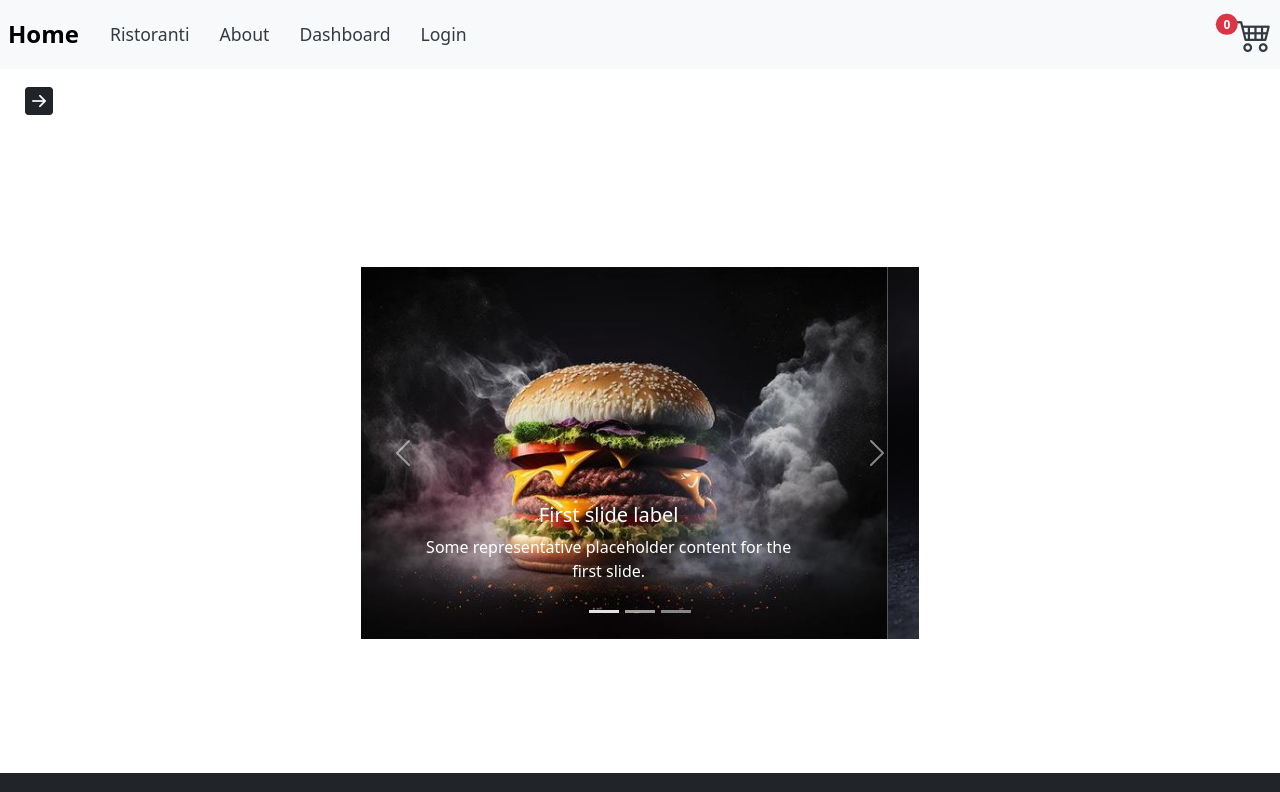
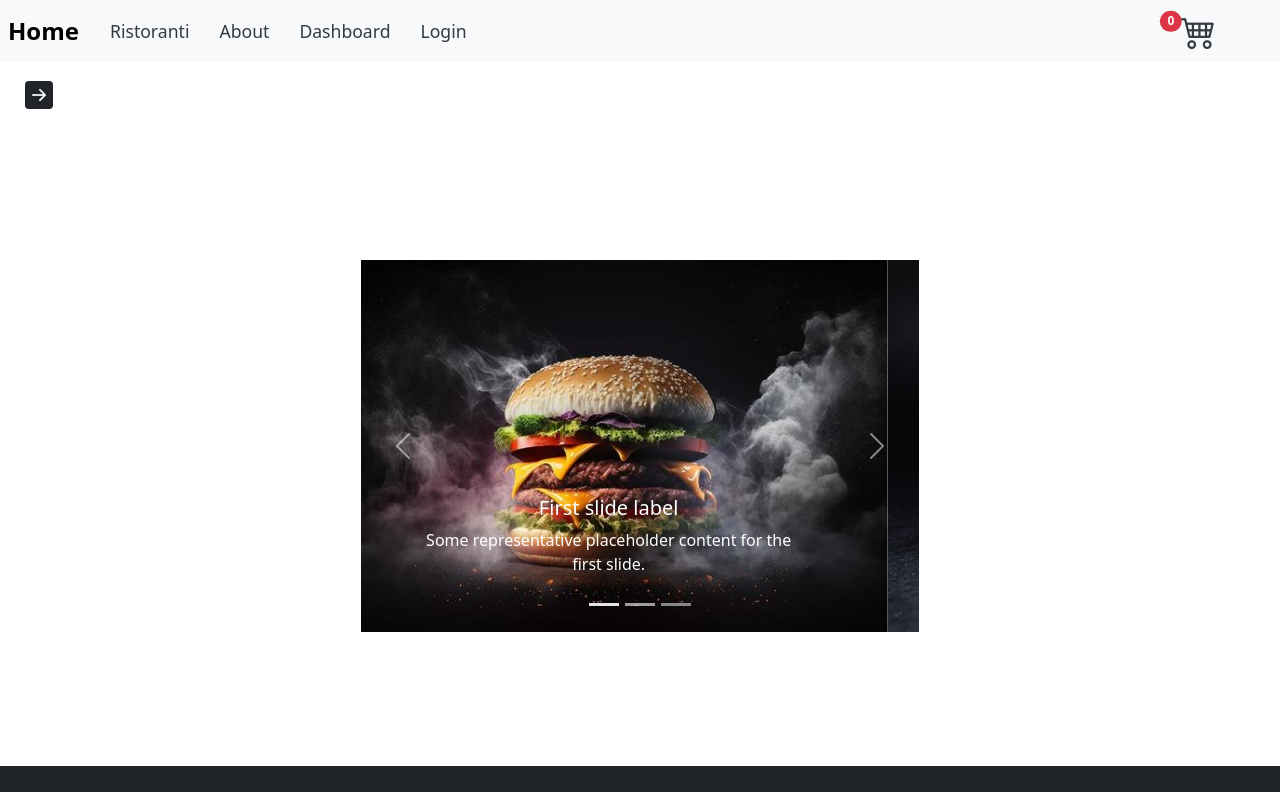
Before and after one commit to netsamma/food-delivery-fe, an Angular app: page / in a window 1280 px wide. Shown: the top 792 px of the page. Built offline with nearby package versions, Linux system fonts and the light colour scheme; a web font is replaced by a local one.

Commit message:
Cart icon on mobile display

```diff
--- a/src/app/components/navbar/navbar.component.css
+++ b/src/app/components/navbar/navbar.component.css
@@ -48,3 +48,15 @@
   overflow-x: hidden;
   transition: 0.5s;
 }
+
+.cart-container {
+  position: relative;
+}
+
+/* Centra l'icona del carrello su dispositivi mobili */
+@media (min-width: 767.98px) {
+  .cart-container {
+    position: absolute;
+    right: 5%;
+  }
+}
--- a/src/app/components/navbar/navbar.component.html
+++ b/src/app/components/navbar/navbar.component.html
@@ -22,8 +22,8 @@
           <a class="nav-link" routerLink="" (click)="logout()">Logout</a>
         </li>
         <!-- <input (input)="onSearch($event)" [class.d-none]="isOpen" class="form-control mr-sm-2 mx-5" type="search" placeholder="Cerca" aria-label="Cerca"> -->
-        <li class="nav-item ms-auto" >
-          <!-- [class.d-none]="isOpen" -->
+        <li class="nav-item cart-container">
+          <!-- [class.d-none]="isOpen" [class.ms-auto]="isOpen" -->
           <a class="nav-link mx-2 cart"  routerLink="/cart" >
             <i class="bi bi-cart4" style="font-size: 2.0em; padding: 0; margin: 0;"></i>
           </a>
--- a/src/app/components/navbar/navbar.component.ts
+++ b/src/app/components/navbar/navbar.component.ts
@@ -1,14 +1,14 @@
 import { Component, effect, HostListener, OnChanges, OnInit } from '@angular/core';
 import { RouterLink } from '@angular/router';
 import { ProductsService } from '../../services/products.service';
-import { NgIf } from '@angular/common';
+import { CommonModule, NgIf } from '@angular/common';
 import { AuthService } from '../../services/auth.service';
 import { CartService } from '../../services/cart.service';
 
 @Component({
   selector: 'app-navbar',
   standalone: true,
-  imports: [RouterLink, NgIf],
+  imports: [RouterLink, NgIf, CommonModule],
   templateUrl: './navbar.component.html',
   styleUrl: './navbar.component.css',
 })
```
